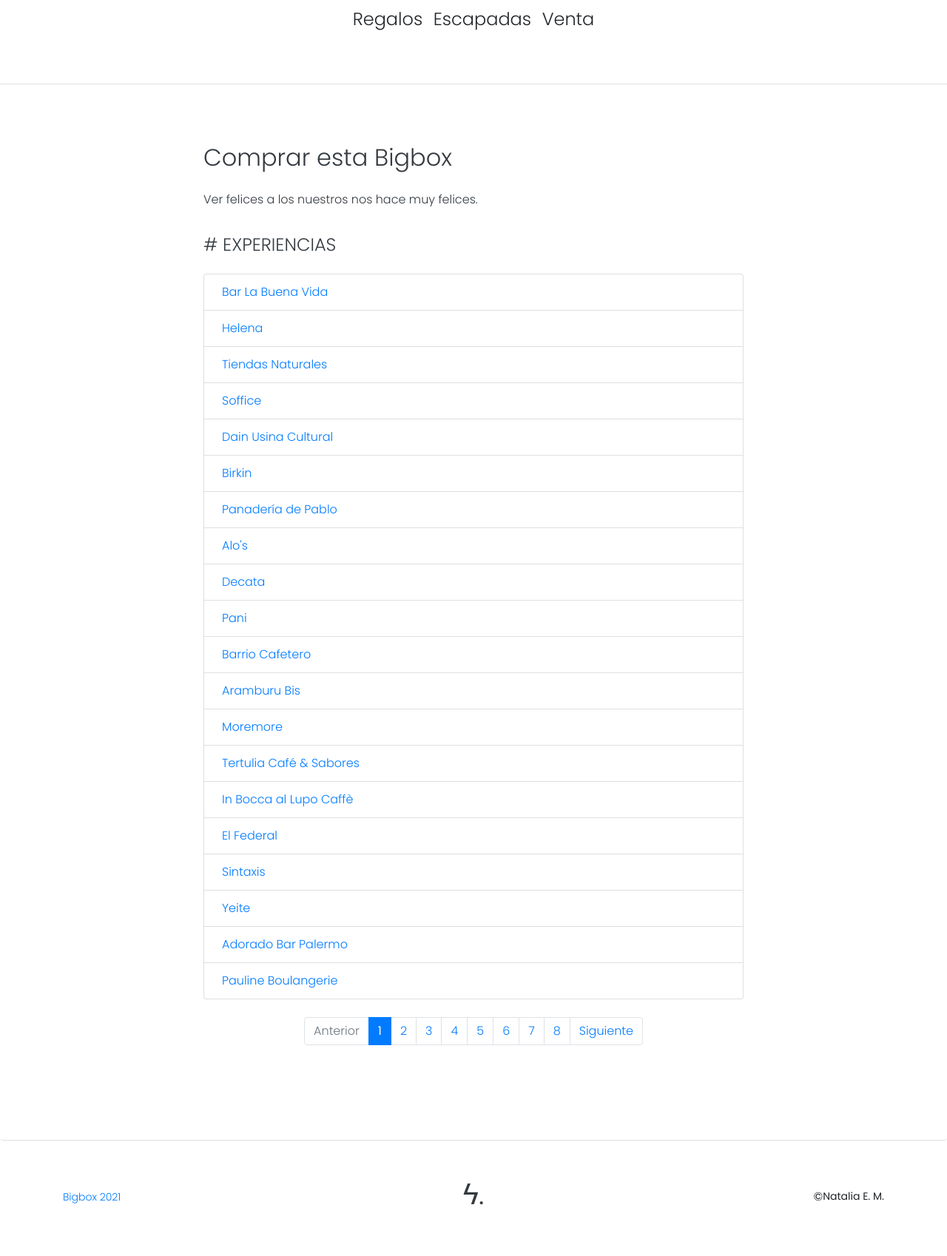
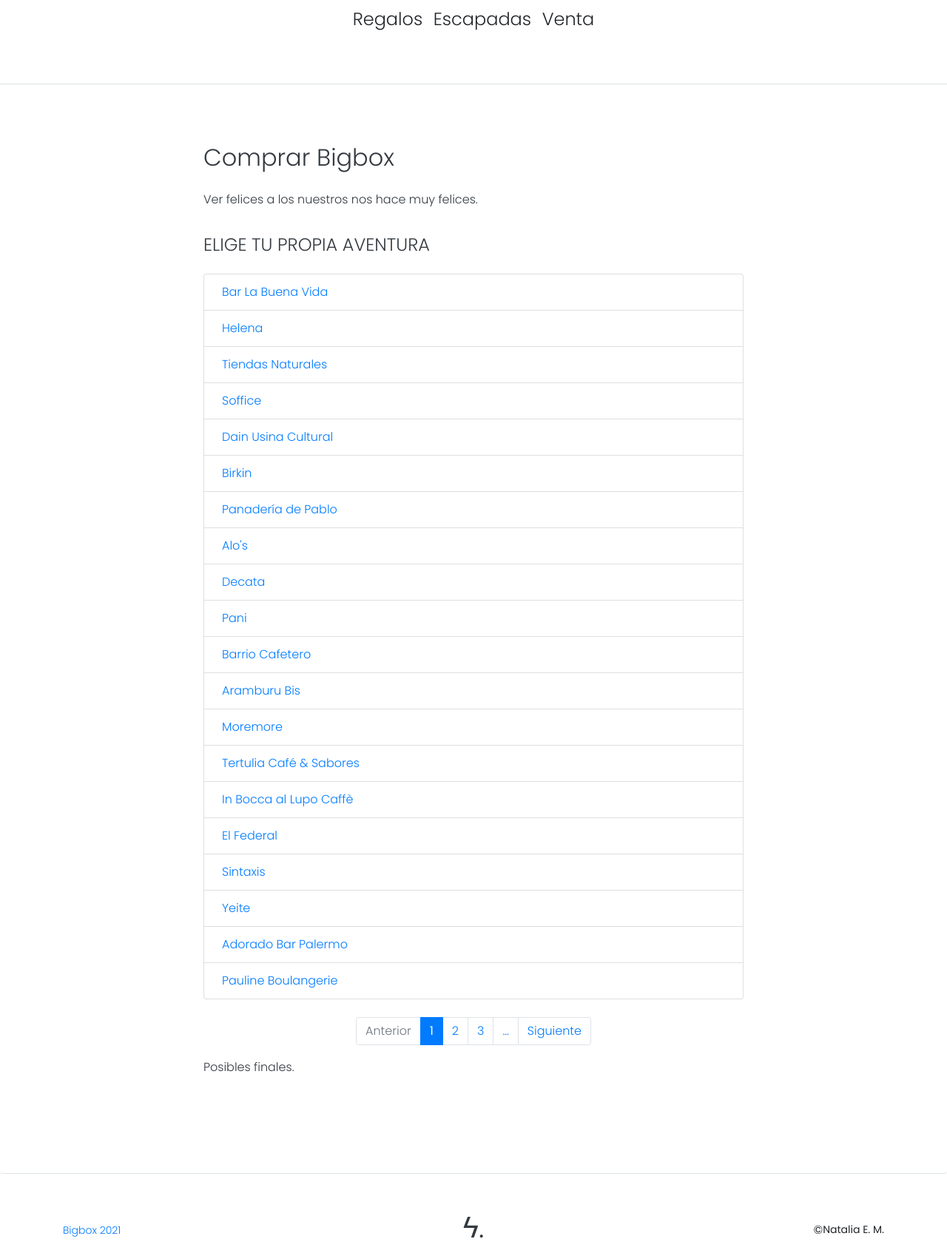
Before and after one commit to mena-hub/challenge_bigbox, a Django app: page /box/1280/activity/ in a window 1280 px wide. Shown: the part 224-1922 px from the top of the page at 74% size. Before the commit the page ends 1853 px from the top, so only its background shows below. Run offline with Django 3.2, Linux system fonts and the light colour scheme; data comes from the database, SQL or seed files in the repository; some libraries are stand-ins or nearby versions.

Commit message:
Improve pagination

```diff
--- a/bigbox/templates/bigbox/activity_list.html
+++ b/bigbox/templates/bigbox/activity_list.html
@@ -7,9 +7,9 @@
         <div class="row">
             <div class="col-lg-8 col-md-10 mx-auto pb-5">
                 <div class="text-dark">
-                    <h2 class="py-3">Comprar esta Bigbox</h2>
+                    <h2 class="py-3">Comprar Bigbox</h2>
                     <p>Ver felices a los nuestros nos hace muy felices.</p>
-                    <h4 class="text-uppercase py-3"> # EXPERIENCIAS</h4>
+                    <h4 class="text-uppercase py-3">Elige tu propia aventura</h4>
                     <ul class="list-group">
                         {% for activity in activities %}
                             <li class="list-group-item pl-4">
@@ -28,15 +28,21 @@
                                     <a class="page-link" href="#" tabindex="-1" aria-disabled="true">Anterior</a>
                                 </li>
                             {% endif %}
+                            {% if activities.number|add:'-2' > 1 %}
+                                <li class="page-item"><a class="page-link" href="?page={{ activities.number|add:'-3' }}">&hellip;</a></li>
+                            {% endif %}
                             {% for index in activities.paginator.page_range %}
                                 {% if activities.number == index %}
                                     <li class="page-item active" aria-current="page">
                                         <span class="page-link">{{ index }} <span class="sr-only">(current)</span></span>
                                     </li>
-                                {% else %}
+                                    {% elif index > activities.number|add:'-3' and index < activities.number|add:'3' %}
                                     <li class="page-item"><a class="page-link" href="?page={{ index }}">{{ index }}</a></li>
-                                {% endif %}
+                                    {% endif %}
                             {% endfor %}
+                            {% if activities.paginator.num_pages > activities.number|add:'2' %}
+                            <li class="page-item"><a class="page-link" href="?page={{ activities.number|add:'3' }}">&hellip;</a></li>
+                            {% endif %}
                             {% if activities.has_next %}
                                 <li class="page-item">
                                     <a class="page-link" href="?page={{ activities.next_page_number }}">Siguiente</a>
@@ -48,6 +54,7 @@
                             {% endif %}
                         </ul>
                     </nav>
+                    <p>Posibles finales.</p>
                 </div>
             </div>
         </div>
```
